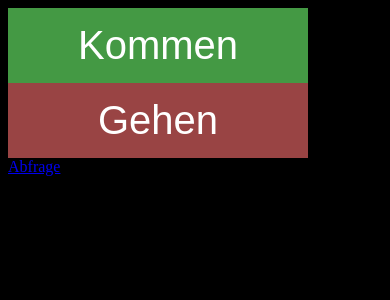
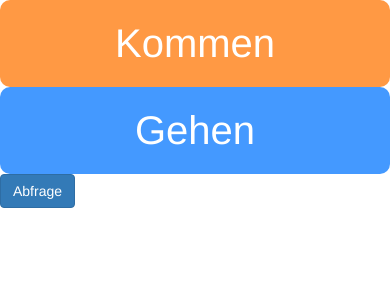
Before and after one commit to brorkh/stechuhr, a PHP site: page / in a window 390 px wide. Shown: the top 300 px of the page. Run offline with PHP 8.4, Linux system fonts and the light colour scheme.

Commit message:
Update index.php
greater Buttons, mobile-friendly

```diff
--- a/index.php
+++ b/index.php
@@ -15,36 +15,53 @@ body {
 }
 
 .button1 {
- background-color: #494;
+ background-color: #f94;
  border: none;
+ border-radius: 10px;
  color: white;
  padding: 15px 32px;
  text-align: center;
  text-decoration: none;
  display: inline-block;
  font-size: 40px;
- width: 300px;
+ width: 100%;
 }
 .button1:hover {
  background-color: #444;
 }
 .button2 {
- background-color: #944;
+ background-color: #49f;
  border: none;
+ border-radius: 10px;
  color: white;
  padding: 15px 32px;
  text-align: center;
  text-decoration: none;
  display: inline-block;
  font-size: 40px;
- width: 300px;
+ width: 100%;
 }
 .button2:hover {
  background-color: #444;
 }
+.button3 {
+ background-color: #4f4;
+ border: none;
+ border-radius: 10px;
+ color: white;
+ padding: 15px 32px;
+ text-align: center;
+ text-decoration: none;
+ display: inline-block;
+ font-size: 40px;
+ width: 100%;
+}
+.button3:hover {
+ background-color: #444;
+}
 
 </style>
-
+<link rel="stylesheet" type="text/css" href="style.css"/>
 </head>
 <body>
 
@@ -55,7 +72,7 @@ body {
     <button class="button2" name="gehen" class="click"> Gehen </button>
 </form>
 
-<a href="abfrage.php">Abfrage</a>
+<a href="abfrage.php" class="btn btn-primary">Abfrage</a>
 
 </body>
 </html>
```
